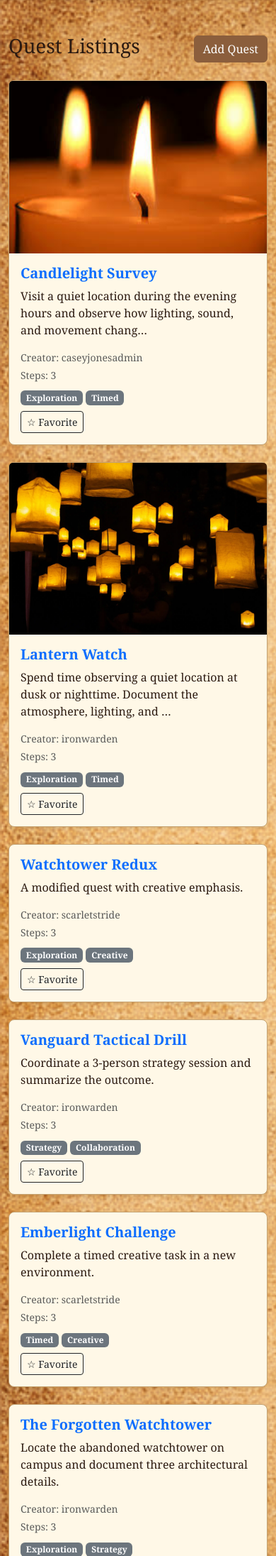
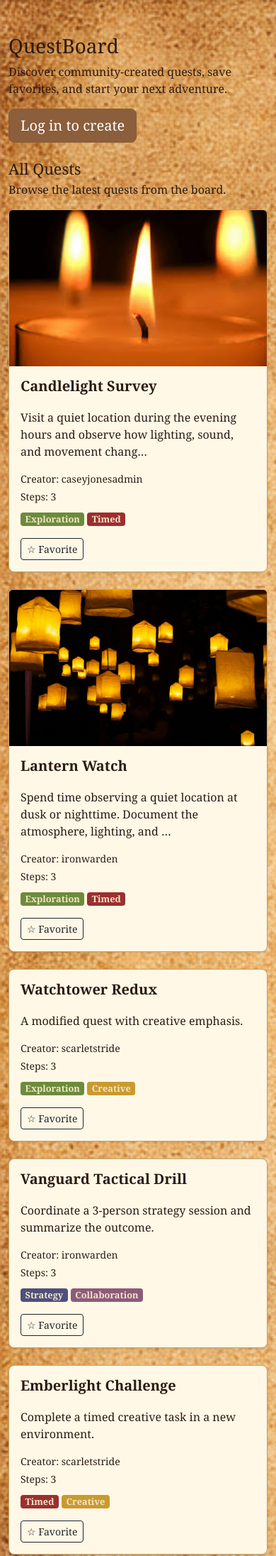
Before and after one commit to Sk1ppyJones/W3200_Capstone, a Django app: page / in a window 390 px wide. Shown: the part 66-2258 px from the top of the page at 71% size. Run offline with Django 5.2, Linux system fonts and the light colour scheme; data comes from the database, SQL or seed files in the repository; both versions use the stored data as it was after the commit; some libraries are stand-ins or nearby versions.

Commit message:
Sprint D1

```diff
--- /dev/null
+++ b/QuestBoardApp/static/QuestBoardApp/quest-details.css
@@ -0,0 +1,7 @@
+.quest-detail-card img {
+    object-fit: cover;
+}
+
+.quest-detail-card .btn {
+    min-width: 170px;
+}
--- a/QuestBoardApp/static/QuestBoardApp/styles.css
+++ b/QuestBoardApp/static/QuestBoardApp/styles.css
@@ -1,17 +1,22 @@
-/* =========================
-   TAVERN THEME PALETTE
-   ========================= */
-
+/*TAVERN THEME PALETTE*/
 :root {
     /* Core Colors */
-    --bs-primary: #8b5e3c;        /* warm wood brown */
-    --bs-secondary: #5c3a21;      /* dark oak */
-    --bs-success: #6c8b3c;        /* muted moss */
-    --bs-danger: #9c2f2f;         /* deep red */
-    --bs-warning: #c99a2e;        /* golden amber */
-    --bs-info: #7b6a4f;           /* muted brass */
-    --bs-light: #f3e5c8;          /* parchment */
-    --bs-dark: #2c1b12;           /* tavern shadow */
+    --bs-primary: #8b5e3c;
+    /* warm wood brown */
+    --bs-secondary: #5c3a21;
+    /* dark oak */
+    --bs-success: #6c8b3c;
+    /* muted moss */
+    --bs-danger: #9c2f2f;
+    /* deep red */
+    --bs-warning: #c99a2e;
+    /* golden amber */
+    --bs-info: #7b6a4f;
+    /* muted brass */
+    --bs-light: #f3e5c8;
+    /* parchment */
+    --bs-dark: #2c1b12;
+    /* tavern shadow */
 
     /* Background Overrides */
     --bs-body-bg: #f3e5c8;
@@ -21,9 +26,7 @@
 }
 
 
-/* =========================
-   GLOBAL STYLING
-   ========================= */
+/*GLOBAL STYLING */
 
 body {
     background-color: var(--bs-body-bg);
@@ -49,6 +52,15 @@ body {
     font-weight: bold;
 }
 
+.card-img-top {
+    height: 220px;
+    object-fit: cover;
+}
+
+.quest-card-title a {
+    color: inherit;
+}
+
 /* Buttons */
 .btn-primary {
     background-color: #8b5e3c;
@@ -60,6 +72,38 @@ body {
     border-color: #6f4a2f;
 }
 
+/* Badge styling */
+.badge {
+    font-size: 0.8em;
+    padding: 0.25em 0.5em;
+    border-radius: 4px;
+}
+
+.exploration {
+    background-color: #6c8b3c;
+    color: #f3e5c8;
+}
+
+.timed {
+    background-color: #9c2f2f;
+    color: #f3e5c8;
+}
+
+.creative {
+    background-color: #c99a2e;
+    color: #f3e5c8;
+}
+
+.strategy {
+    background-color: #4f507b;
+    color: #f3e5c8;
+}
+
+.collaboration {
+    background-color: #8d5b7a;
+    color: #f3e5c8;
+}
+
 /* Footer */
 footer {
     background-color: #5c3a21;
--- a/QuestBoardApp/templates/QuestBoardApp/index.html
+++ b/QuestBoardApp/templates/QuestBoardApp/index.html
@@ -5,43 +5,106 @@
 {% endblock %}
 
 {% block content %}
-  <div class="d-flex justify-content-between align-items-center mb-4">
-    <h1>Quest Listings</h1>
-    <a href="{% url 'create_quest' %}" class="btn btn-primary">Add Quest</a>
+  <div class="d-flex flex-column flex-md-row justify-content-between align-items-start gap-3 mb-4">
+    <div>
+      <h1 class="mb-2">QuestBoard</h1>
+      <p class=" mb-0">Discover community-created quests, save favorites, and start your next adventure.</p>
+    </div>
+    <div class="d-flex gap-2">
+      {% if user.is_authenticated %}
+        <a href="{% url 'create_quest' %}" class="btn btn-primary btn-lg">Create Quest</a>
+      {% else %}
+        <a href="{% url 'login' %}" class="btn btn-primary btn-lg">Log in to create</a>
+      {% endif %}
+    </div>
   </div>
 
-  <div class="row g-4">
+  {% if favorites|length > 0 %}
+    <section class="mb-5">
+      <div class="d-flex flex-column flex-md-row justify-content-between align-items-start gap-3 mb-3">
+        <div>
+          <h2 class="h4 mb-1">Favorite Quests</h2>
+          <p class=" mb-0">Quick access to your bookmarked adventures.</p>
+        </div>
+      </div>
+
+      <div class="row row-cols-1 row-cols-md-2 row-cols-xl-3 g-4">
         {% for quest in quests %}
-      <div class="col-md-4">
+          {% if quest.id in favorites %}
+            <div class="col">
               <div class="card h-100 shadow-sm">
                 {% if quest.image %}
                   <img src="{{ quest.image.url }}" class="card-img-top" alt="{{ quest.title }}" />
                 {% endif %}
 
-          <div class="card-body">
-            <h5 class="card-title">
-              <a href="{% url 'quest_detail' quest.pk %}" class="text-decoration-none">{{ quest.title }}</a>
+                <div class="card-body d-flex flex-column">
+                  <div class="mb-3">
+                    <h5 class="card-title quest-card-title mb-1"><a href="{% url 'quest_detail' quest.pk %}" class="text-decoration-none">{{ quest.title }}</a></h5>
+                    {% if user.is_authenticated and user == quest.creator %}
+                      <span class="badge bg-warning text-dark me-1">Your Quest</span>
+                    {% endif %}
+                  </div>
 
-              {% if user.is_authenticated and user == quest.creator %}
-                <span class="badge bg-warning text-dark ms-2">Your Quest</span>
+                  <p class="card-text  mb-3">{{ quest.description|truncatechars:110 }}</p>
+
+                  <div class="mt-auto">
+                    <p class="small  mb-1">Creator: {{ quest.creator }}</p>
+                    <p class="small  mb-2">Steps: {{ quest.steps.count }}</p>
+
+                    <div class="mb-3">
+                      {% for tag in quest.tags.all %}
+                        <span class="badge {{ tag.name|lower }}">{{ tag.name }}</span>
+                      {% empty %}
+                        <span class=" small">No tags</span>
+                      {% endfor %}
+                    </div>
+
+                    <a href="{% url 'toggle_favorite' quest.pk %}" class="btn btn-sm btn-warning">★ Favorited</a>
+                  </div>
+                </div>
+              </div>
+            </div>
+          {% endif %}
+        {% endfor %}
+      </div>
+    </section>
   {% endif %}
 
-              {% if quest.id in favorites %}
-                <span>⭐</span>
+  <section>
+    <div class="d-flex flex-column flex-md-row justify-content-between align-items-start gap-3 mb-3">
+      <div>
+        <h2 class="h4 mb-1">All Quests</h2>
+        <p class="text mb-0">Browse the latest quests from the board.</p>
+      </div>
+    </div>
+
+    <div class="row row-cols-1 row-cols-md-2 row-cols-xl-3 g-4">
+      {% for quest in quests %}
+        <div class="col">
+          <div class="card h-100 shadow-sm">
+            {% if quest.image %}
+              <img src="{{ quest.image.url }}" class="card-img-top" alt="{{ quest.title }}" />
             {% endif %}
-            </h5>
 
-            <p class="card-text">{{ quest.description|truncatechars:100 }}</p>
+            <div class="card-body d-flex flex-column">
+              <div class="mb-3">
+                <h5 class="card-title quest-card-title mb-1"><a href="{% url 'quest_detail' quest.pk %}" class="text-decoration-none">{{ quest.title }}</a></h5>
+                {% if user.is_authenticated and user == quest.creator %}
+                  <span class="badge bg-warning text-dark">Your Quest</span>
+                {% endif %}
+              </div>
 
-            <p class="small text-muted mb-1">Creator: {{ quest.creator }}</p>
+              <p class="card-text  mb-3">{{ quest.description|truncatechars:100 }}</p>
 
-            <p class="small text-muted mb-2">Steps: {{ quest.steps.count }}</p>
+              <div class="mt-auto">
+                <p class="small  mb-1">Creator: {{ quest.creator }}</p>
+                <p class="small  mb-2">Steps: {{ quest.steps.count }}</p>
 
-            <div class="mb-2">
+                <div class="mb-3">
                   {% for tag in quest.tags.all %}
-                <span class="badge bg-secondary">{{ tag.name }}</span>
+                    <span class="badge {{ tag.name|lower }}">{{ tag.name }}</span>
                   {% empty %}
-                <span class="text-muted small">No tags</span>
+                    <span class=" small">No tags</span>
                   {% endfor %}
                 </div>
 
@@ -50,6 +113,7 @@
                 {% else %}
                   <a href="{% url 'toggle_favorite' quest.pk %}" class="btn btn-sm btn-outline-dark">☆ Favorite</a>
                 {% endif %}
+              </div>
             </div>
           </div>
         </div>
@@ -67,4 +131,5 @@
         </div>
       {% endfor %}
     </div>
+  </section>
 {% endblock %}
--- a/templates/base.html
+++ b/templates/base.html
@@ -17,23 +17,21 @@
     <link href="https://cdn.jsdelivr.net/npm/bootstrap@5.3.2/dist/css/bootstrap.min.css" rel="stylesheet" />
 
     <link rel="stylesheet" href="{% static 'QuestBoardApp/styles.css' %}" />
+    <link rel="stylesheet" href="{% static 'QuestBoardApp/quest-details.css' %}" />
   </head>
 
   <body class="d-flex flex-column min-vh-100">
     <nav class="navbar navbar-expand-lg navbar-dark bg-dark shadow-sm">
       <div class="container">
         <a class="navbar-brand d-flex align-items-center" href="{% url 'index' %}">
-            <img src="{% static 'QuestBoardApp/logo.png' %}" alt="QuestBoard Logo" height="40" class="me-2">
+          <img src="{% static 'QuestBoardApp/logo.png' %}" alt="QuestBoard Logo" height="40" class="me-2" />
           <span class="fw-bold">QuestBoard</span>
         </a>
 
-        <button class="navbar-toggler" type="button" data-bs-toggle="collapse" data-bs-target="#navbarNav">
-            <span class="navbar-toggler-icon"></span>
-        </button>
+        <button class="navbar-toggler" type="button" data-bs-toggle="collapse" data-bs-target="#navbarNav"><span class="navbar-toggler-icon"></span></button>
 
         <div class="collapse navbar-collapse justify-content-end" id="navbarNav">
           <ul class="navbar-nav">
-
             <li class="nav-item">
               <a class="nav-link" href="{% url 'index' %}">Home</a>
             </li>
@@ -43,17 +41,15 @@
                 <a class="nav-link" href="{% url 'create_quest' %}">Create Quest</a>
               </li>
               <li class="nav-item">
-                        <span class="nav-link">Hello, {{ user.username }}</span>
+                <a class="nav-link" href="{% url 'my_quests' %}">My Quests</a>
               </li>
               <li class="nav-item">
-                        <a class="nav-link" href="{% url 'my_quests' %}">My Quests</a>
+                <span class="nav-link">Hello, {{ user.username }}</span>
               </li>
               <li class="nav-item">
                 <form method="post" action="{% url 'logout' %}" class="d-inline">
                   {% csrf_token %}
-                            <button type="submit" class="btn btn-link nav-link" style="display:inline; padding: 8px 16px; border: none;">
-                                Logout
-                            </button>
+                  <button type="submit" class="btn btn-link nav-link" style="display:inline; padding: 8px 16px; border: none;">Logout</button>
                 </form>
               </li>
             {% else %}
@@ -64,7 +60,6 @@
                 <a class="nav-link" href="{% url 'signup' %}">Sign Up</a>
               </li>
             {% endif %}
-
           </ul>
         </div>
       </div>
```
Also changed, not shown: QuestBoardApp/templates/QuestBoardApp/my_quests.html (+27 -27 lines), QuestBoardApp/templates/QuestBoardApp/quest_detail.html (+75 -38 lines), QuestBoardApp/migrations/0004_alter_feedback_id_alter_participation_id_and_more.py (added), db.sqlite3. Lines whose indentation alone changed are shown as unchanged.
